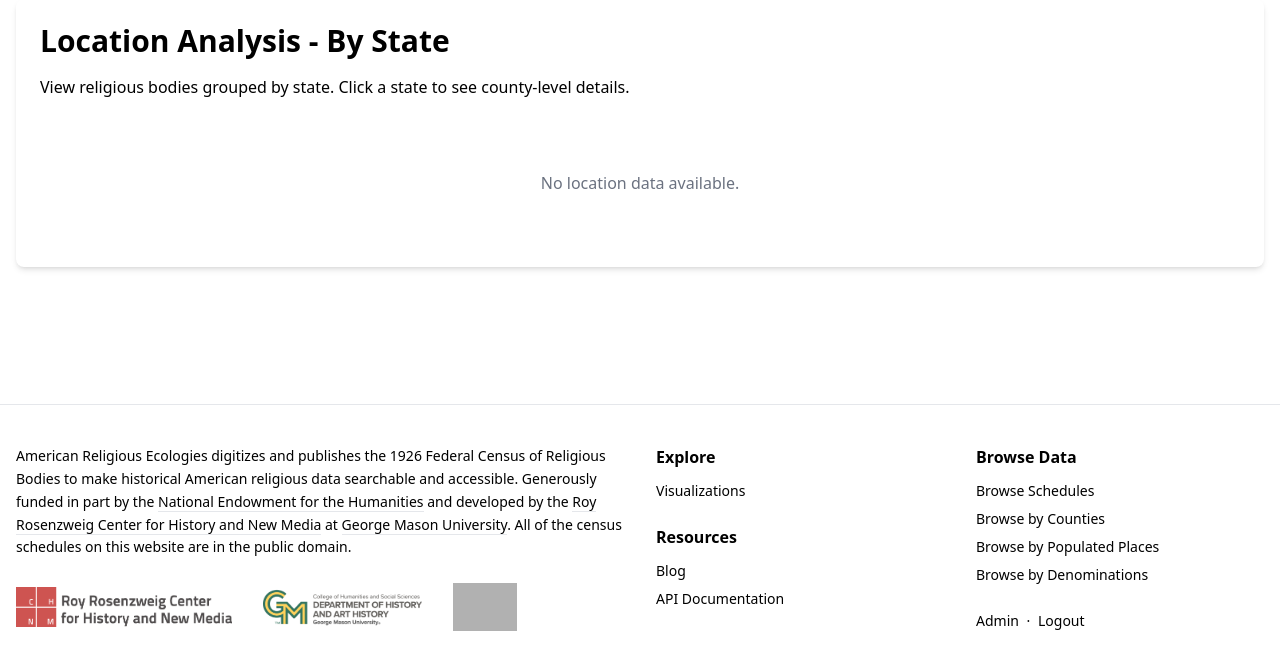
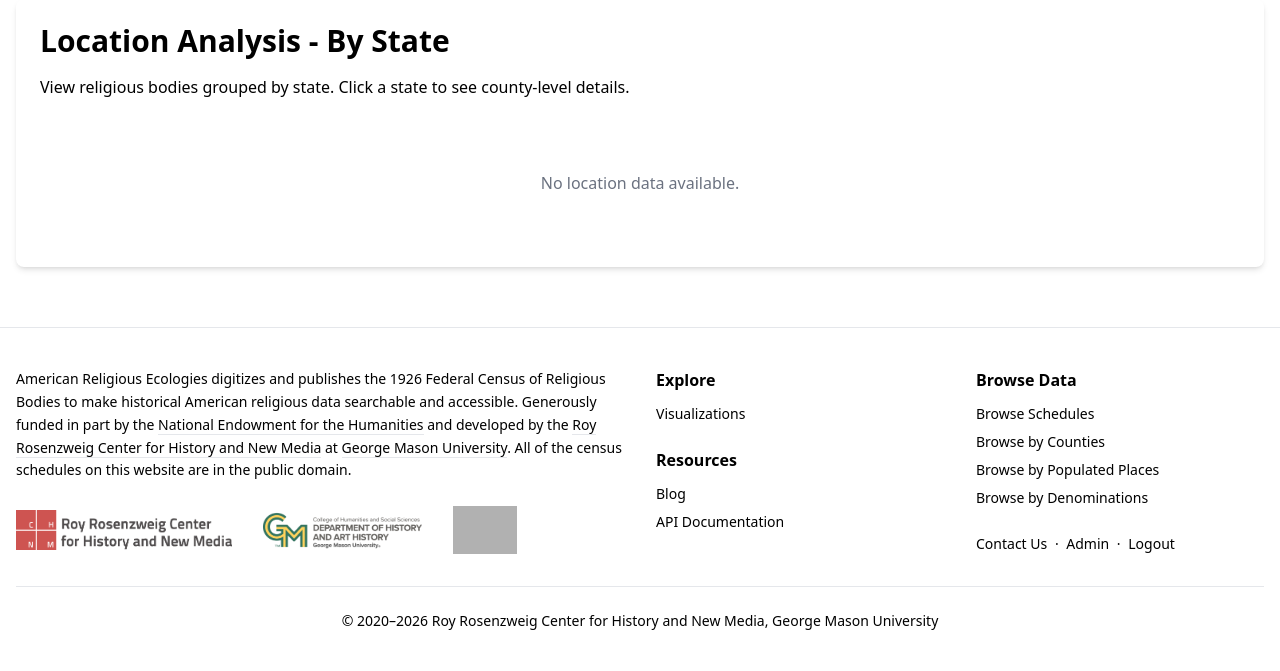
Before and after one commit to chnm/relec-django, a Django app: page /analytics/analysis/locations/ in a window 1280 px wide. Shown: the part 129-800 px from the top of the page. Run offline with Django 5.2, Linux system fonts and the light colour scheme; the visitor is signed in with stand-in values (Sample User, id 1); data that the repository does not hold is empty; parts of the project's set-up code (start-up, migrations or seed data) failed here and were passed over; some libraries are stand-ins or nearby versions; some web fonts are replaced; grey boxes are pictures that could not be loaded.

Commit message:
Add footer contact/copyright, remove public login link, add clear_cache command
- Add "Contact Us" mailto link (chnm@gmu.edu) and copyright date range
  (2020–current year) to footer
- Remove Login link for unauthenticated users; team members still see
  Admin/Logout when logged in
- Add manage.py clear_cache command for easy cache clearing during dev

Co-Authored-By: Claude Opus 4.6 (1M context) <noreply@anthropic.com>

```diff
--- a/templates/base.html
+++ b/templates/base.html
@@ -175,15 +175,18 @@
                         </ul>
 
                         <div class="mt-auto text-sm">
+                            <a href="mailto:chnm@gmu.edu" class="text-content-tertiary hover:text-religious-primary transition-colors">Contact Us</a>
                             {% if user.is_authenticated %}
+                                <span class="text-content-tertiary mx-1">&middot;</span>
                                 <a href="/admin/" class="text-content-tertiary hover:text-religious-primary transition-colors">Admin</a>
                                 <span class="text-content-tertiary mx-1">&middot;</span>
                                 <a href="{% url 'account_logout' %}" class="text-content-tertiary hover:text-religious-primary transition-colors">Logout</a>
-                            {% else %}
-                                <a href="{% url 'account_login' %}" class="text-content-tertiary hover:text-religious-primary transition-colors">Login</a>
                             {% endif %}
                         </div>
                     </div>
+                </div>
+                <div class="border-t border-gray-200 mt-8 pt-6 text-center text-sm text-content-tertiary">
+                    &copy; 2020–{% now "Y" %} Roy Rosenzweig Center for History and New Media, George Mason University
                 </div>
             </div>
         </footer>
```
Also changed, not shown: census/management/commands/clear_cache.py (added, +10 -0 lines).
